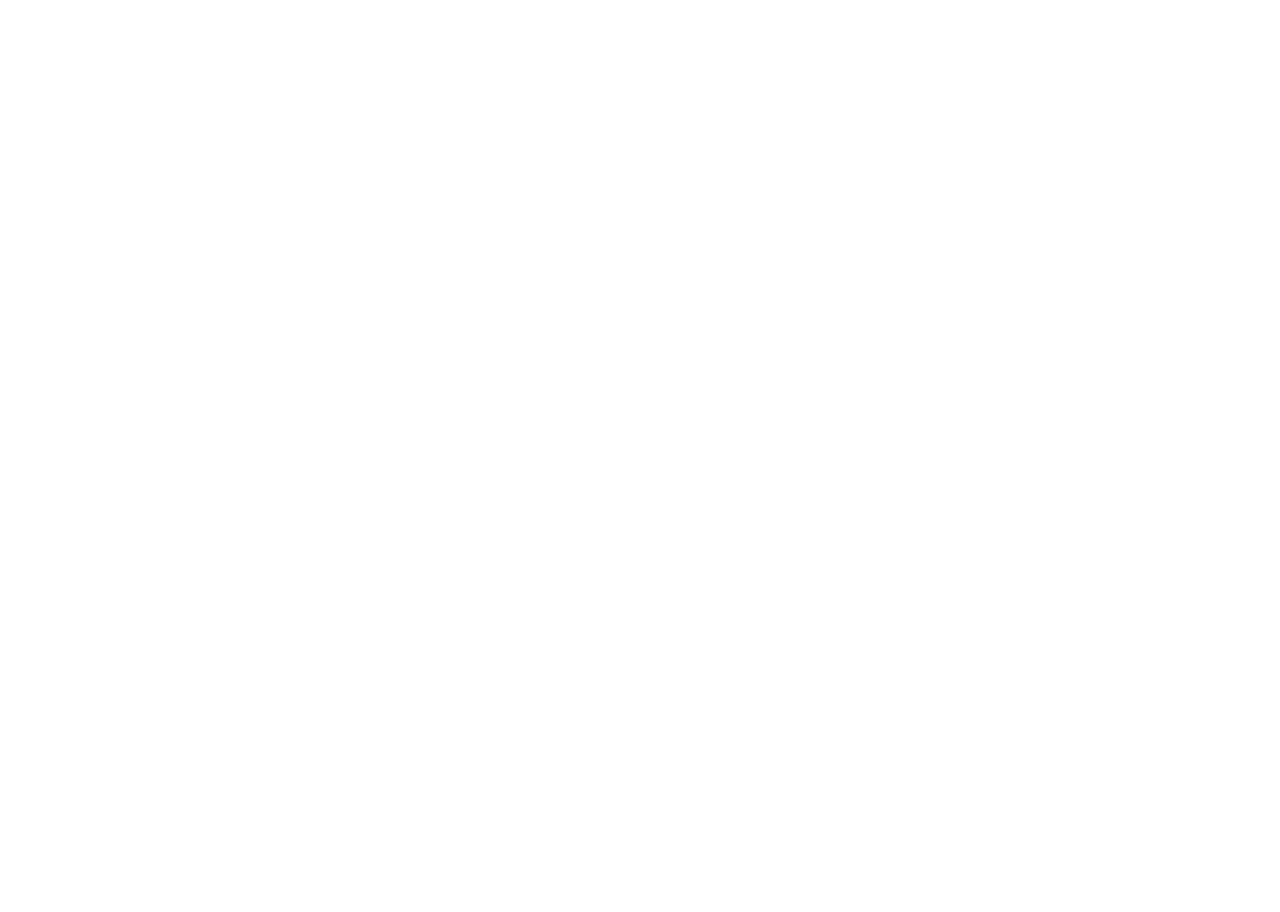
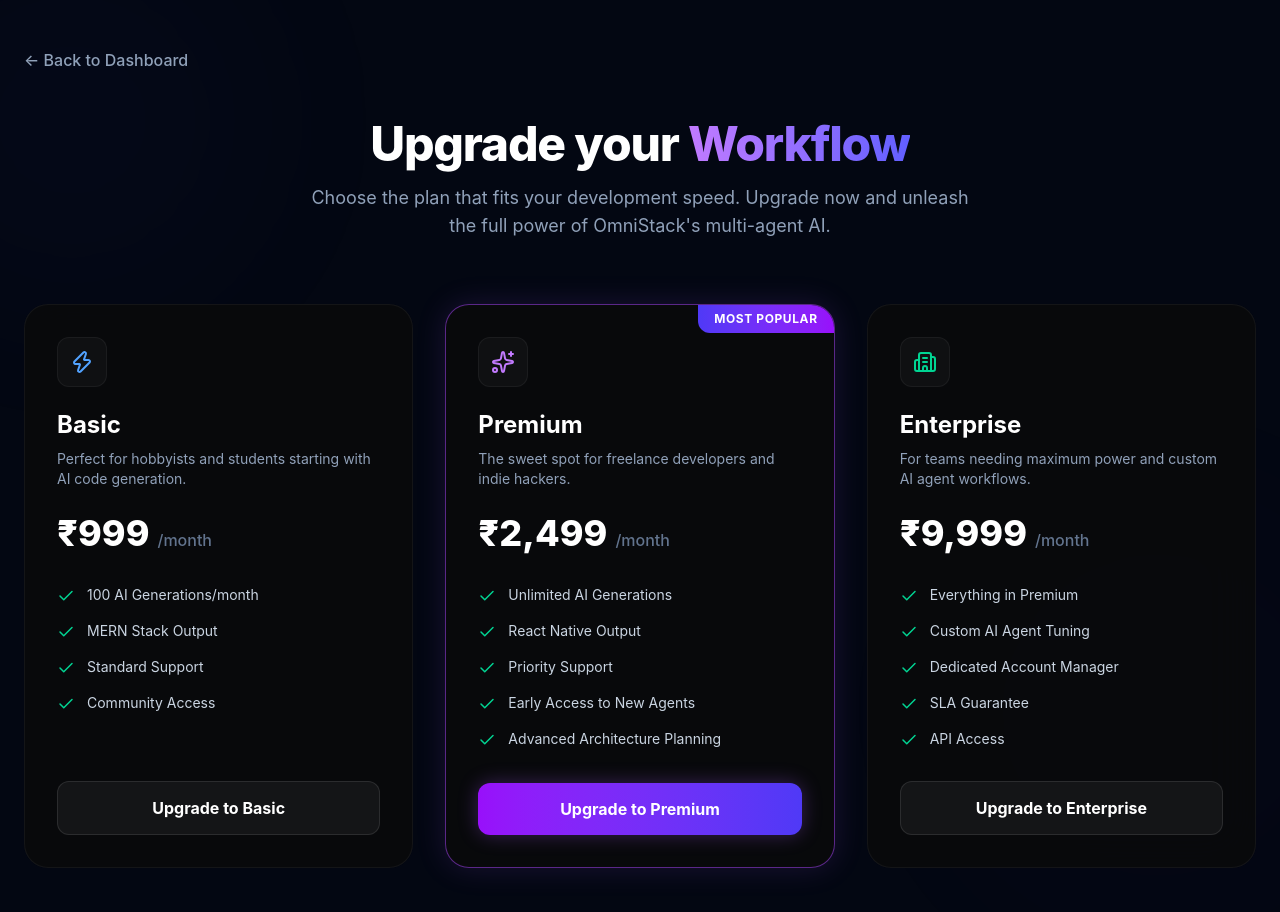
Before and after one commit to DPanvish/Omnistack-AI, a React (Vite) app in the folder client/: page /billing in a window 1280 px wide. Before the commit this address had no page. Shown: the top 912 px of the page. Before the commit the page ends 800 px from the top, so only its background shows below. Built offline with nearby package versions, Linux system fonts and the light colour scheme; sample sign-in values are in the browser's storage.

Commit message:
Payment Frontend

```diff
--- a/client/src/App.jsx
+++ b/client/src/App.jsx
@@ -4,6 +4,7 @@ import Login from './pages/Login';
 import Register from './pages/Register';
 import Dashboard from './pages/Dashboard';
 import Studio from './pages/Studio';
+import Billing from './pages/Billing';
 import ProtectedRoute from './components/ProtectedRoute';
 
 const queryClient = new QueryClient({
@@ -29,6 +30,7 @@ function App() {
           <Route element={<ProtectedRoute />}>
             <Route path="/dashboard" element={<Dashboard />} />
             <Route path="/studio" element={<Studio />} />
+            <Route path="/billing" element={<Billing />} />
           </Route>
         </Routes>
       </Router>
--- /dev/null
+++ b/client/src/pages/Billing.jsx
@@ -0,0 +1,243 @@
+import { useState } from 'react';
+import { motion } from 'framer-motion';
+import { Check, Sparkles, Zap, Building2, LoaderCircle } from 'lucide-react';
+import { useNavigate } from 'react-router-dom';
+import useAuthStore from '../store/authStore';
+
+// Helper to dynamically load the Razorpay script
+const loadRazorpayScript = () => {
+  return new Promise((resolve) => {
+    const script = document.createElement('script');
+    script.src = 'https://checkout.razorpay.com/v1/checkout.js';
+    script.onload = () => resolve(true);
+    script.onerror = () => resolve(false);
+    document.body.appendChild(script);
+  });
+};
+
+const Billing = () => {
+  const user = useAuthStore((state) => state.user);
+  const setCredentials = useAuthStore((state) => state.setCredentials);
+  const token = useAuthStore((state) => state.token);
+  const navigate = useNavigate();
+
+  const [processingPlan, setProcessingPlan] = useState(null);
+
+  const handleSubscribe = async (planName) => {
+    setProcessingPlan(planName);
+
+    const isScriptLoaded = await loadRazorpayScript();
+    if (!isScriptLoaded) {
+      alert('Failed to load Razorpay. Please check your internet connection.');
+      setProcessingPlan(null);
+      return;
+    }
+
+    try {
+      const orderResponse = await fetch('http://localhost:5000/api/payment/create-order', {
+        method: 'POST',
+        headers: {
+          'Content-Type': 'application/json',
+          'Authorization': `Bearer ${token}`
+        },
+        body: JSON.stringify({ plan: planName })
+      });
+
+      const orderData = await orderResponse.json();
+
+      if (!orderResponse.ok) {
+        throw new Error(orderData.message || 'Failed to create payment order');
+      }
+
+      const options = {
+        key: orderData.keyId || import.meta.env.VITE_RAZORPAY_KEY_ID,
+        amount: orderData.order.amount,
+        currency: orderData.order.currency,
+        name: 'OmniStack AI',
+        description: `Upgrade to ${planName.toUpperCase()} Tier`,
+        order_id: orderData.order.id,
+
+        handler: async function (response) {
+          try {
+            const verifyResponse = await fetch('http://localhost:5000/api/payment/verify', {
+              method: 'POST',
+              headers: {
+                'Content-Type': 'application/json',
+                'Authorization': `Bearer ${token}`
+              },
+              body: JSON.stringify({
+                razorpay_order_id: response.razorpay_order_id,
+                razorpay_payment_id: response.razorpay_payment_id,
+                razorpay_signature: response.razorpay_signature,
+                plan: planName
+              })
+            });
+
+            const verifyData = await verifyResponse.json();
+
+            if (verifyResponse.ok) {
+              const updatedUser = { ...user, role: verifyData.newTier || planName };
+              setCredentials(updatedUser, token);
+              setProcessingPlan(null);
+              navigate('/dashboard');
+            } else {
+              alert(verifyData.message || 'Payment verification failed on server.');
+              setProcessingPlan(null);
+            }
+          } catch (err) {
+            console.error('Verification Error:', err);
+            alert('An error occurred during verification. Please contact support.');
+            setProcessingPlan(null);
+          }
+        },
+        prefill: {
+          name: user?.name || '',
+          email: user?.email || '',
+        },
+        theme: {
+          color: '#6366f1',
+        },
+      };
+
+      const paymentObject = new window.Razorpay(options);
+
+      // Handle User closing the window or failing payment
+      paymentObject.on('payment.failed', function (response) {
+        alert(`Payment Failed: ${response.error.description}`);
+        setProcessingPlan(null);
+      });
+
+      paymentObject.open();
+
+    } catch (error) {
+      console.error('Checkout Error:', error);
+      alert(error.message);
+      setProcessingPlan(null);
+    }
+  };
+
+  const plans = [
+    {
+      name: 'basic',
+      displayName: 'Basic',
+      price: '₹999',
+      period: '/month',
+      description: 'Perfect for hobbyists and students starting with AI code generation.',
+      icon: <Zap className="text-blue-400" size={24} />,
+      features: ['100 AI Generations/month', 'MERN Stack Output', 'Standard Support', 'Community Access'],
+      buttonStyle: 'bg-white/[0.05] hover:bg-white/[0.1] text-white border border-white/[0.1]',
+      popular: false,
+    },
+    {
+      name: 'premium',
+      displayName: 'Premium',
+      price: '₹2,499',
+      period: '/month',
+      description: 'The sweet spot for freelance developers and indie hackers.',
+      icon: <Sparkles className="text-purple-400" size={24} />,
+      features: ['Unlimited AI Generations', 'React Native Output', 'Priority Support', 'Early Access to New Agents', 'Advanced Architecture Planning'],
+      buttonStyle: 'bg-gradient-to-r from-purple-600 to-indigo-600 hover:from-purple-500 hover:to-indigo-500 text-white shadow-[0_0_20px_rgba(168,85,247,0.3)]',
+      popular: true,
+    },
+    {
+      name: 'enterprise',
+      displayName: 'Enterprise',
+      price: '₹9,999',
+      period: '/month',
+      description: 'For teams needing maximum power and custom AI agent workflows.',
+      icon: <Building2 className="text-emerald-400" size={24} />,
+      features: ['Everything in Premium', 'Custom AI Agent Tuning', 'Dedicated Account Manager', 'SLA Guarantee', 'API Access'],
+      buttonStyle: 'bg-white/[0.05] hover:bg-white/[0.1] text-white border border-white/[0.1]',
+      popular: false,
+    }
+  ];
+
+  return (
+    <div className="min-h-screen bg-[#030712] text-slate-200 overflow-hidden font-sans relative pb-20">
+      <div className="ambient-glow glow-1 opacity-20"></div>
+      <div className="ambient-glow glow-2 opacity-10"></div>
+      <div className="absolute inset-0 bg-grid-white/[0.02] bg-[size:32px_32px] z-0 pointer-events-none"></div>
+
+      <div className="relative z-10 max-w-7xl mx-auto px-6 pt-12">
+        <button onClick={() => navigate('/dashboard')} className="text-slate-400 hover:text-white transition-colors mb-12 flex items-center space-x-2 font-medium">
+          <span>← Back to Dashboard</span>
+        </button>
+
+        <div className="text-center mb-16">
+          <h1 className="text-4xl md:text-5xl font-extrabold text-white tracking-tight mb-4">
+            Upgrade your <span className="bg-gradient-to-r from-purple-400 to-indigo-500 bg-clip-text text-transparent">Workflow</span>
+          </h1>
+          <p className="text-lg text-slate-400 max-w-2xl mx-auto">
+            Choose the plan that fits your development speed. Upgrade now and unleash the full power of OmniStack's multi-agent AI.
+          </p>
+        </div>
+
+        <div className="grid grid-cols-1 md:grid-cols-3 gap-8 items-center">
+          {plans.map((plan, index) => (
+            <motion.div
+              key={plan.name}
+              initial={{ opacity: 0, y: 30 }}
+              animate={{ opacity: 1, y: 0 }}
+              transition={{ delay: index * 0.1, duration: 0.5 }}
+              className={`relative bg-[#0a0a0a]/80 backdrop-blur-xl border ${plan.popular ? 'border-purple-500/50 shadow-[0_0_30px_rgba(168,85,247,0.15)]' : 'border-white/[0.05]'} rounded-3xl p-8 flex flex-col h-full overflow-hidden`}
+            >
+              {plan.popular && (
+                <div className="absolute top-0 right-0 bg-gradient-to-l from-purple-600 to-indigo-600 text-white text-xs font-bold px-4 py-1.5 rounded-bl-xl tracking-wider uppercase">
+                  Most Popular
+                </div>
+              )}
+
+              <div className="mb-6">
+                <div className="p-3 bg-white/[0.03] inline-block rounded-xl border border-white/[0.05] mb-4">
+                  {plan.icon}
+                </div>
+                <h3 className="text-2xl font-bold text-white">{plan.displayName}</h3>
+                <p className="text-slate-400 text-sm mt-2 min-h-[40px]">{plan.description}</p>
+              </div>
+
+              <div className="mb-8">
+                <span className="text-4xl font-extrabold text-white">{plan.price}</span>
+                <span className="text-slate-500 ml-2 font-medium">{plan.period}</span>
+              </div>
+
+              <ul className="space-y-4 mb-8 flex-1">
+                {plan.features.map((feature, i) => (
+                  <li key={i} className="flex items-start space-x-3 text-sm text-slate-300">
+                    <Check size={18} className="text-emerald-400 shrink-0 mt-0.5" />
+                    <span>{feature}</span>
+                  </li>
+                ))}
+              </ul>
+
+              <button
+                onClick={() => handleSubscribe(plan.name)}
+                disabled={processingPlan !== null || user?.role === plan.name}
+                className={`w-full py-3.5 rounded-xl font-bold transition-all flex items-center justify-center space-x-2 ${
+                  user?.role === plan.name
+                    ? 'bg-emerald-500/10 text-emerald-400 border border-emerald-500/20 cursor-default'
+                    : plan.buttonStyle
+                }`}
+              >
+                {processingPlan === plan.name ? (
+                  <>
+                    <LoaderCircle className="animate-spin" size={18} />
+                    <span>Initializing...</span>
+                  </>
+                ) : user?.role === plan.name ? (
+                  <>
+                    <Check size={18} />
+                    <span>Current Plan</span>
+                  </>
+                ) : (
+                  <span>Upgrade to {plan.displayName}</span>
+                )}
+              </button>
+            </motion.div>
+          ))}
+        </div>
+      </div>
+    </div>
+  );
+};
+
+export default Billing;
--- a/client/src/pages/Dashboard.jsx
+++ b/client/src/pages/Dashboard.jsx
@@ -49,15 +49,15 @@ const Dashboard = () => {
         </div>
 
         <nav className="flex-1 px-4 space-y-2 mt-4">
-          <button className="w-full flex items-center space-x-3 px-4 py-3 bg-white/[0.05] text-white rounded-xl border border-white/[0.05] shadow-[0_0_20px_rgba(0,0,0,0.2)] transition-all">
+          <button onClick={() => navigate('/dashboard')} className="w-full flex items-center space-x-3 px-4 py-3 bg-white/[0.05] text-white rounded-xl border border-white/[0.05] shadow-[0_0_20px_rgba(0,0,0,0.2)] transition-all">
             <LayoutDashboard size={18} className="text-indigo-400" />
             <span className="font-medium text-sm">Dashboard</span>
           </button>
-          <button onClick={() => navigate("/studio")} className="w-full flex items-center space-x-3 px-4 py-3 text-slate-400 hover:text-white hover:bg-white/[0.02] rounded-xl transition-all group">
+          <button onClick={() => navigate('/studio')} className="w-full flex items-center space-x-3 px-4 py-3 text-slate-400 hover:text-white hover:bg-white/[0.02] rounded-xl transition-all group">
             <Code size={18} className="group-hover:text-purple-400 transition-colors" />
             <span className="font-medium text-sm">AI Studio</span>
           </button>
-          <button className="w-full flex items-center space-x-3 px-4 py-3 text-slate-400 hover:text-white hover:bg-white/[0.02] rounded-xl transition-all group">
+          <button onClick={() => navigate('/billing')} className="w-full flex items-center space-x-3 px-4 py-3 text-slate-400 hover:text-white hover:bg-white/[0.02] rounded-xl transition-all group">
             <CreditCard size={18} className="group-hover:text-emerald-400 transition-colors" />
             <span className="font-medium text-sm">Billing</span>
           </button>
```
Also changed, not shown: 2 other files (tests, documents, lock files or other folders).
